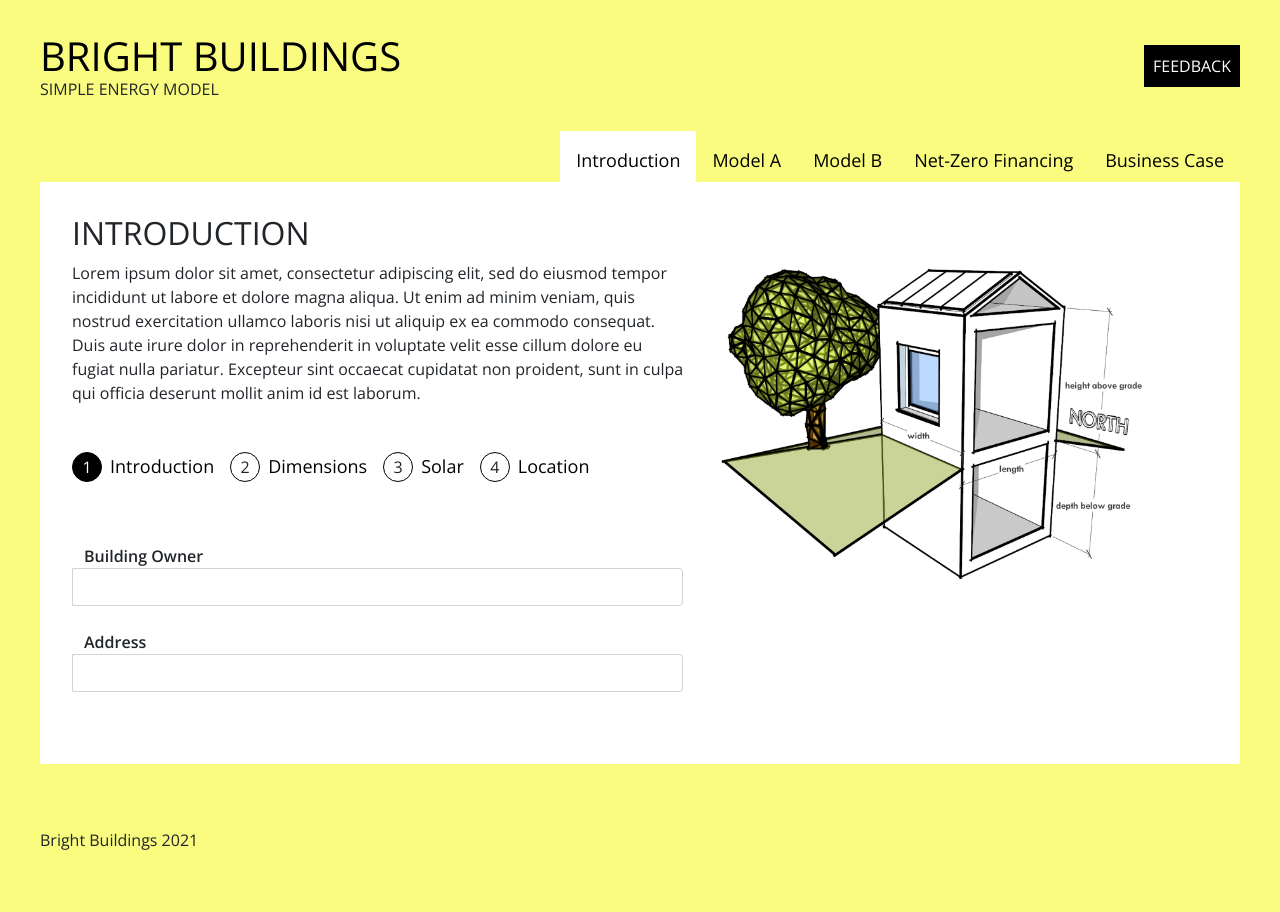
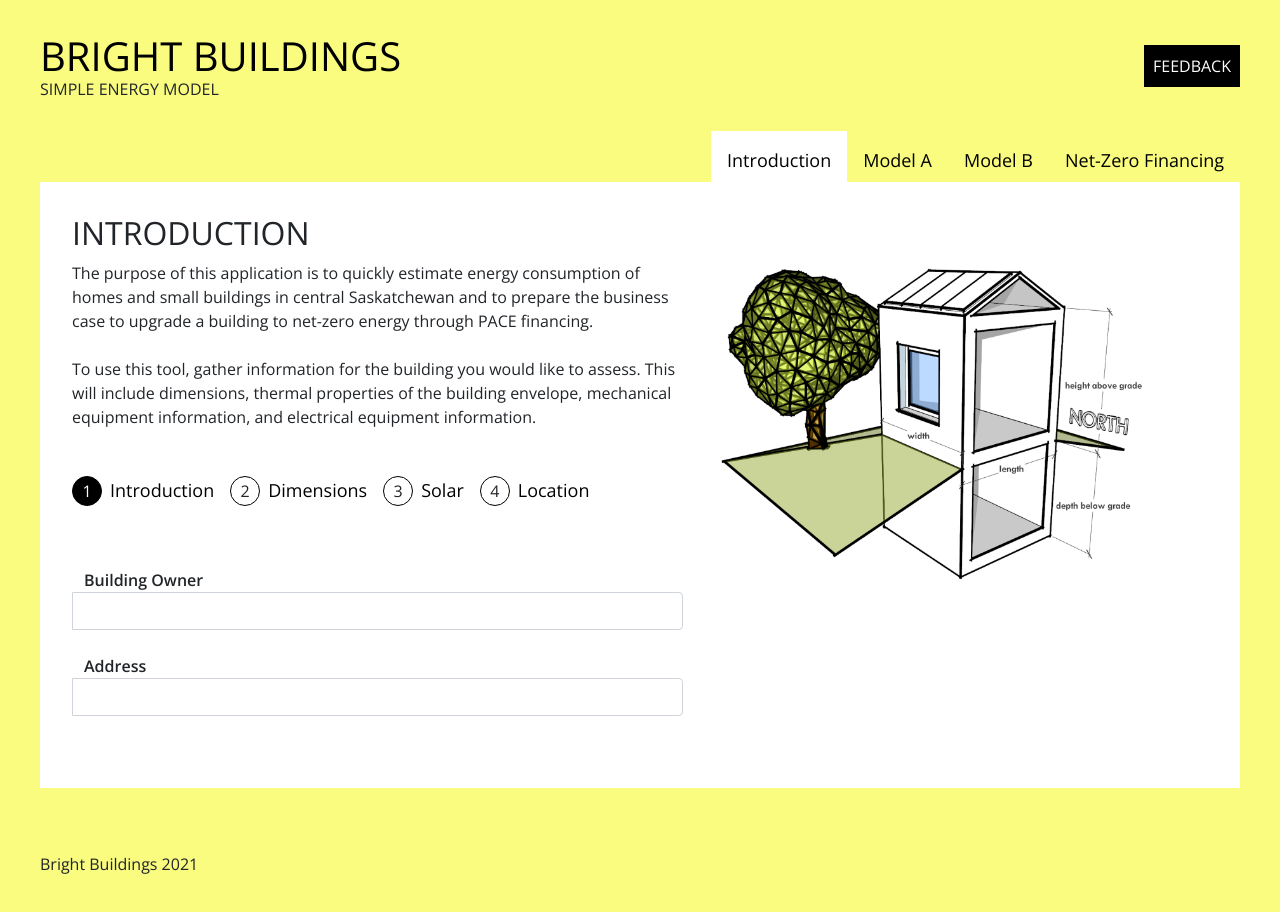
Before and after one commit to brightbuildings/Simple-Energy-Model, a React (Create React App) app: page / in a window 1280 px wide. Shown: the top 912 px of the page. Built offline with nearby package versions, Linux system fonts and the light colour scheme.

Commit message:
Modify input to combine business sections, put in introduction, and allow html in text

```diff
--- a/src/components/Content/Content.js
+++ b/src/components/Content/Content.js
@@ -22,7 +22,7 @@ const formatSection = (section, activeSection, activeSubsection, setActiveSubsec
     <FormGroup key={key} className={`fieldset ${activeSection === key ? "active" : ""}`}>
       <h2 className="SectionTitle">{value.label}</h2>
       <div className="SectionMain">
-        <p>{value.content}</p>
+        <p dangerouslySetInnerHTML={{__html: value.content}} />
         <div className="subNavigation">
           {Object.entries(value.fields).map((field, index) => {
             const key = field[0];
--- a/src/data/input.json
+++ b/src/data/input.json
@@ -1,7 +1,7 @@
 {
   "introduction": {
     "label": "Introduction",
-    "content": "Lorem ipsum dolor sit amet, consectetur adipiscing elit, sed do eiusmod tempor incididunt ut labore et dolore magna aliqua. Ut enim ad minim veniam, quis nostrud exercitation ullamco laboris nisi ut aliquip ex ea commodo consequat. Duis aute irure dolor in reprehenderit in voluptate velit esse cillum dolore eu fugiat nulla pariatur. Excepteur sint occaecat cupidatat non proident, sunt in culpa qui officia deserunt mollit anim id est laborum.",
+    "content": "The purpose of this application is to quickly estimate energy consumption of homes and small buildings in central Saskatchewan and to prepare the business case to upgrade a building to net-zero energy through PACE financing.<br><br>To use this tool, gather information for the building you would like to assess. This will include dimensions, thermal properties of the building envelope, mechanical equipment information, and electrical equipment information.",
     "fields": {
       "introduction": {
         "navigation": "Introduction",
@@ -1479,11 +1479,10 @@
   },
   "financing": {
     "label": "Net-Zero Financing",
-    "content": "Lorem ipsum",
     "navigation": "Financing",
     "fields": {
       "improvementsSection1": {
-        "navigation": "Improvements",
+        "navigation": "Net-Zero Financing",
         "fields": {
           "improvementsSection1": {
             "label": "Improvements",
@@ -1620,16 +1619,9 @@
             "default": 1
           }
         }
-      }
-    }
-  },
-  "business": {
-    "label": "Business Case",
-    "content": "Lorem ipsum",
-    "navigation": "Business Case",
-    "fields": {
+      },
       "business": {
-        "navigation": "Business",
+        "navigation": "Business Case",
         "fields": {
           "paceLoanTerm": {
             "label": "PACE Loan Term",
```
